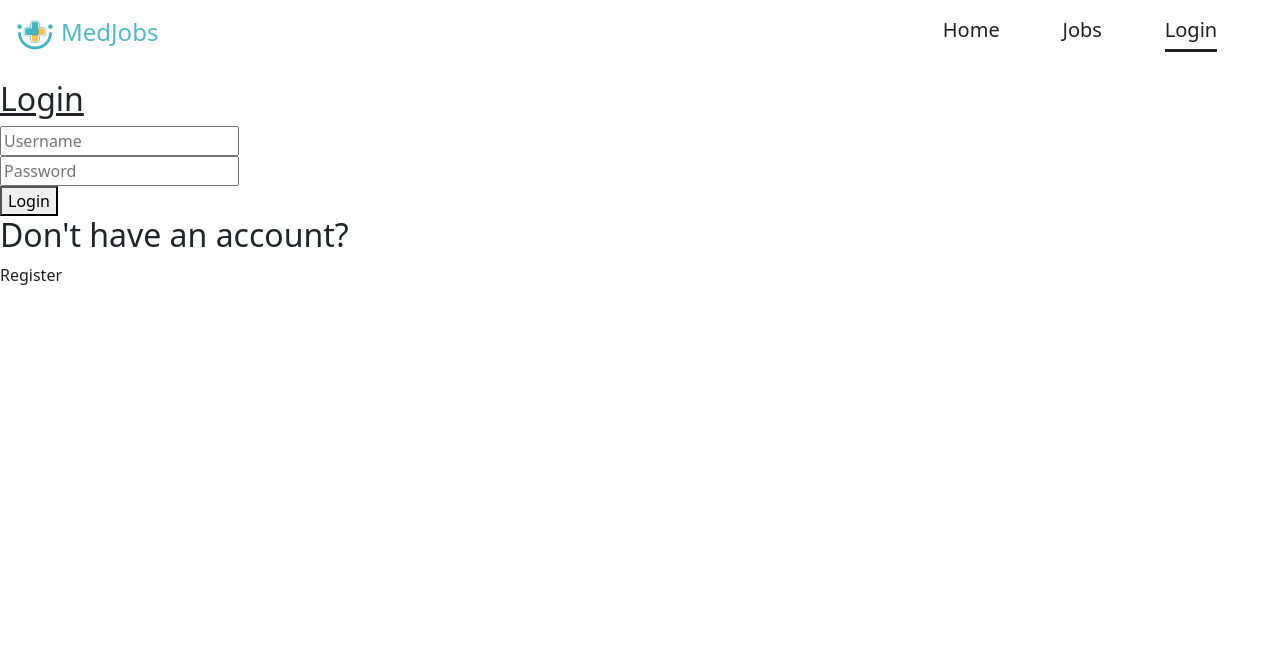
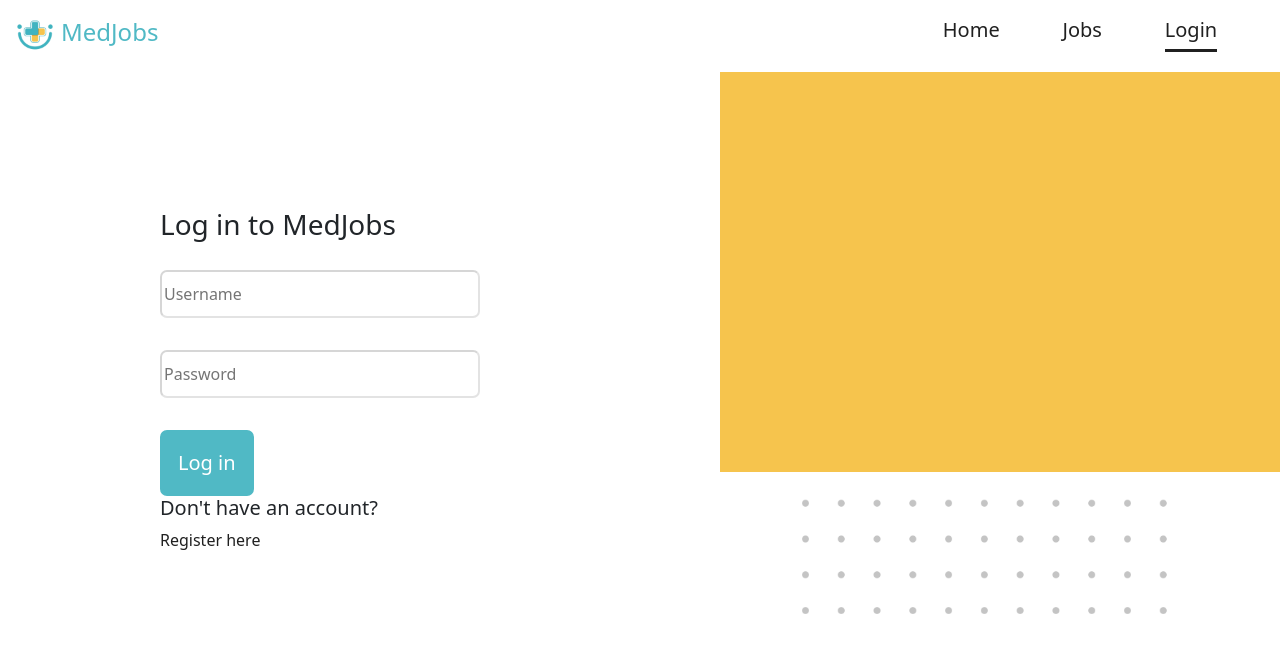
Before and after one commit to TeoVti/final-project, a Next.js app: page /login in a window 1280 px wide. Shown: the top 652 px of the page. Built offline with nearby package versions, Linux system fonts and the light colour scheme; no server answers; the database is empty; a web font is replaced by a local one; what dotenv-safe would draw is missing.

Commit message:
Added CSS

```diff
--- a/migrations/1625775949-create-job-post-table.js
+++ b/migrations/1625775949-create-job-post-table.js
@@ -10,7 +10,7 @@
       region_id INT REFERENCES regions (id) ON DELETE CASCADE NOT NULL,
 			pay varchar(100),
 			details varchar(1000),
-      slug varchar(100) UNIQUE NOT NULL
+      slug varchar(100) NOT NULL
     )
   `;
 };
--- a/pages/login.tsx
+++ b/pages/login.tsx
@@ -21,10 +21,11 @@
   return (
     <div>
       <Head>
-        <title>Register</title>
+        <title>Log in</title>
       </Head>
       <Layout username={props.username} />
-      <div className="login-page"></div>
+      <div className="login-page">
+        <div className="register-card">
           <form
             onSubmit={async (event) => {
               event.preventDefault();
@@ -56,12 +57,11 @@
           >
             <div>
               <div>
-            <h2>
-              <u>Login</u>
-            </h2>
+                <h3 style={{ marginBottom: '1em' }}>Log in to MedJobs</h3>
                 <div>
                   <label>
                     <input
+                      className="register-input"
                       data-cy="users-management-create-username"
                       value={username}
                       placeholder="Username"
@@ -75,6 +75,7 @@
                 <div>
                   <label>
                     <input
+                      className="register-input"
                       data-cy="users-management-create-password"
                       value={password}
                       placeholder="Password"
@@ -86,7 +87,7 @@
                   </label>
                 </div>
 
-            <button>Login</button>
+                <button className="create-account">Log in</button>
 
                 <div>{error}</div>
               </div>
@@ -95,11 +96,20 @@
           <div>
             {
               // eslint-disable-next-line react/no-unescaped-entities
-          <h2>Don't have an account?</h2>
+              <h5>Don't have an account?</h5>
             }
             <Link href="/register">
-          <a className="register">Register</a>
+              <a className="register">Register here</a>
             </Link>
+          </div>
+        </div>
+        <div>
+          <div className="square-reg"></div>
+          {
+            // eslint-disable-next-line @next/next/no-img-element
+            <img className="reg-dots" src="/dots.png" alt="hero"></img>
+          }
+        </div>
       </div>
     </div>
   );
@@ -118,7 +128,7 @@
     // https://nextjs.org/docs/basic-features/data-fetching#getserversideprops-server-side-rendering
     return {
       redirect: {
-        destination: `/about`,
+        destination: `/jobs`,
         permanent: false,
       },
     };
--- a/pages/logout.tsx
+++ b/pages/logout.tsx
@@ -20,7 +20,7 @@
       </Head>
       <Layout username={props.username} />
       <div>
-        <h1>You've successfully logged out</h1>
+        <h1>You{"'"}ve successfully logged out</h1>
         <div></div>
       </div>
     </div>
--- a/styles/globals.css
+++ b/styles/globals.css
@@ -124,3 +124,96 @@
 .about-us {
   margin-right: 2em;
 }
+.register-card {
+  margin-top: 8em;
+  margin-left: 10em;
+}
+.create-account {
+  padding: 15px;
+  border-radius: 7px;
+  color: rgb(255, 255, 255);
+  background-color: #50b9c5;
+  border: solid #50b9c5;
+  cursor: pointer;
+  font-size: 20px;
+}
+.register-input {
+  border-radius: 7px;
+  border-color: #00000029;
+  width: 20em;
+  margin-bottom: 2em;
+  height: 3em;
+}
+input:focus,
+textarea:focus,
+select:focus {
+  outline: none;
+}
+.square-reg {
+  position: relative;
+  margin-top: -30em;
+  float: right;
+  width: 35em;
+  height: 25em;
+  background-color: #f6c44d;
+}
+.reg-dots {
+  width: 25em;
+  margin-top: -20em;
+  margin-left: 49em;
+  border-radius: 10px;
+}
+.card {
+  position: revert !important;
+}
+.filter {
+  display: flex;
+}
+.card-header {
+  font-size: 1.5em;
+  text-align: center;
+  padding: 1rem 1rem;
+  margin-bottom: 0;
+  background-color: transparent !important;
+  border-bottom: none !important;
+}
+#location {
+  margin-right: 0.3em;
+  margin-top: 0.3em;
+  width: 0.8em;
+  height: 1em;
+}
+.card-det {
+  display: flex;
+}
+#exp-icon {
+  margin-right: 0.3em;
+  margin-top: 0.3em;
+  width: 0.8em;
+  height: 1em;
+  margin-left: 2em;
+}
+
+.see-job {
+  padding: 0.3em;
+  border-radius: 7px;
+  color: rgb(255, 255, 255);
+  background-color: #50b9c5;
+  border: solid #50b9c5;
+  cursor: pointer;
+  font-size: 20px;
+}
+.job-board {
+  text-align: center;
+  margin-bottom: 1em;
+}
+
+.card {
+  border: none !important;
+  background-color: rgb(239, 243, 245) !important;
+  margin-top: 1em;
+}
+.row {
+  margin: 0 auto !important;
+  justify-content: space-around;
+}
```
Also changed, not shown: pages/jobs/index.tsx (+45 -17 lines), pages/register.tsx (+16 -10 lines), public/exp.png (added), public/loc.png (added). Lines whose indentation alone changed are shown as unchanged.
